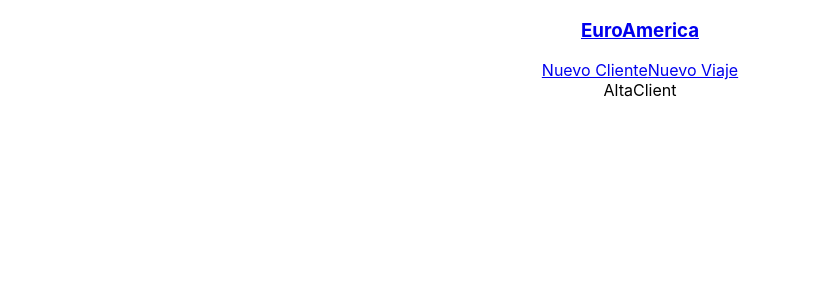
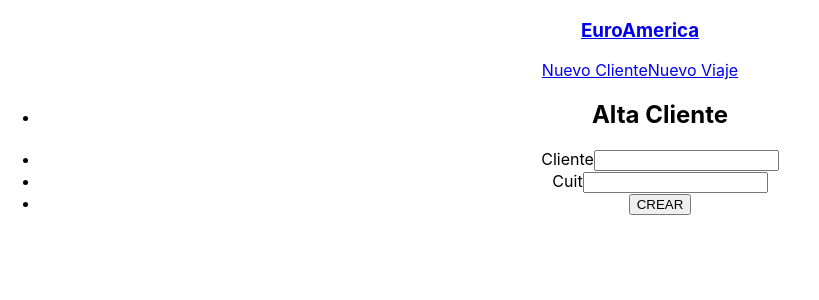
Before and after one commit to LulaZeta/euroamerica, a React (Create React App) app in the folder frontend/: page /newclient in a window 1280 px wide. Shown: the top 300 px of the page, without its empty margins (0-819 px from the left). Built offline with nearby package versions, Linux system fonts and the light colour scheme.

Commit message:
form listo

```diff
--- a/frontend/src/pages/AltaClient/AltaClient.jsx
+++ b/frontend/src/pages/AltaClient/AltaClient.jsx
@@ -1,7 +1,59 @@
-import React from 'react';
+import React, { useEffect, useState } from 'react';
+import { useSelector, useDispatch } from 'react-redux';
+import { postClient } from '../../redux/actions';
 
 function AltaClient() {
-  return <div>AltaClient</div>;
+  const dispatch = useDispatch();
+  const saveClient = useSelector((state) => state.newClient);
+  const [client, setClient] = useState('');
+  const [cuit, setCuit] = useState('');
+
+  const submitHandler = (e) => {
+    e.preventDefault();
+    dispatch(
+      postClient({
+        client,
+        cuit,
+      })
+    );
+  };
+
+  return (
+    <div>
+      <form onSubmit={submitHandler}>
+        <ul className="form-container">
+          <li>
+            <h2>Alta Cliente</h2>
+          </li>
+          <li>
+            <label htmlFor="name">Cliente</label>
+            <input
+              type="text"
+              name="client"
+              value={client}
+              id="client"
+              onChange={(e) => setClient(e.target.value)}
+            ></input>
+          </li>
+
+          <li>
+            <label htmlFor="name">Cuit</label>
+            <input
+              type="text"
+              name="cuit"
+              value={cuit}
+              id="cuit"
+              onChange={(e) => setCuit(e.target.value)}
+            ></input>
+          </li>
+
+          <li>
+            <button type="submit">CREAR</button>
+          </li>
+        </ul>
+      </form>
+    </div>
+  );
 }
 
 export default AltaClient;
--- a/frontend/src/pages/Home/Home.jsx
+++ b/frontend/src/pages/Home/Home.jsx
@@ -22,6 +22,7 @@
             <th>ID</th>
             <th>Nombre</th>
             <th>Apellido</th>
+            <th>Dni</th>
             <th>Patente</th>
             <th>Cuit</th>
             <th>Origen</th>
@@ -39,6 +40,17 @@
               <td>{el.cuit}</td>
               <td>{el.origen}</td>
               <td>{el.destino}</td>
+              {/* <td>
+              <button className="button" onClick={() => openModal(product)}>
+                    Edit
+                  </button>{' '}
+                  <button
+                    className="button"
+                    onClick={() => deleteHandler(product)}
+                  >
+                    Delete
+                  </button>
+                </td> */}
             </tr>
           ))}
         </tbody>
--- a/frontend/src/redux/actions/index.js
+++ b/frontend/src/redux/actions/index.js
@@ -2,11 +2,12 @@
 export const POST_TRAVEL = 'POST_TRAVEL';
 export const POST_CLIENT = 'POST_CLIENT';
 export const GET_ALL_TRAVELS = 'GET_ALL_TRAVELS';
+export const DELETE_TRAVEL = 'DELETE_TRAVEL';
 
 const postClient = (payload) => async (dispach) => {
   try {
-    const { data } = await axios.post('/client/newclient', payload);
-    dispach({ type: POST_CLIENT, payload: data });
+    const data = await axios.post('/client/newclient', payload);
+    dispach({ type: POST_CLIENT, payload: data.data });
   } catch (error) {
     console.log(error);
   }
@@ -36,4 +37,16 @@
   }
 };
 
-export { postTravel, postClient, getAllTravels };
+const deleteTravel = (id) => async (dispatch) => {
+  try {
+    const response = await axios.delete('/travel/' + id);
+    return dispatch({
+      type: DELETE_TRAVEL,
+      payload: response.data,
+    });
+  } catch (error) {
+    console.log(error);
+  }
+};
+
+export { postTravel, postClient, getAllTravels, deleteTravel };
--- a/frontend/src/redux/reducer/index.js
+++ b/frontend/src/redux/reducer/index.js
@@ -1,8 +1,15 @@
-import { POST_TRAVEL, GET_ALL_TRAVELS } from '../actions';
+import {
+  POST_TRAVEL,
+  GET_ALL_TRAVELS,
+  POST_CLIENT,
+  DELETE_TRAVEL,
+} from '../actions';
 
 const initialState = {
   allTravels: [],
   newTravel: {},
+  newClient: {},
+  travel: {},
 };
 
 export default function reducer(state = initialState, action) {
@@ -16,6 +23,15 @@
       return {
         ...state,
       };
+    case POST_CLIENT:
+      return {
+        ...state,
+      };
+    case DELETE_TRAVEL:
+      return {
+        ...state,
+        travel: action.payload,
+      };
     default:
       return state;
   }
```
